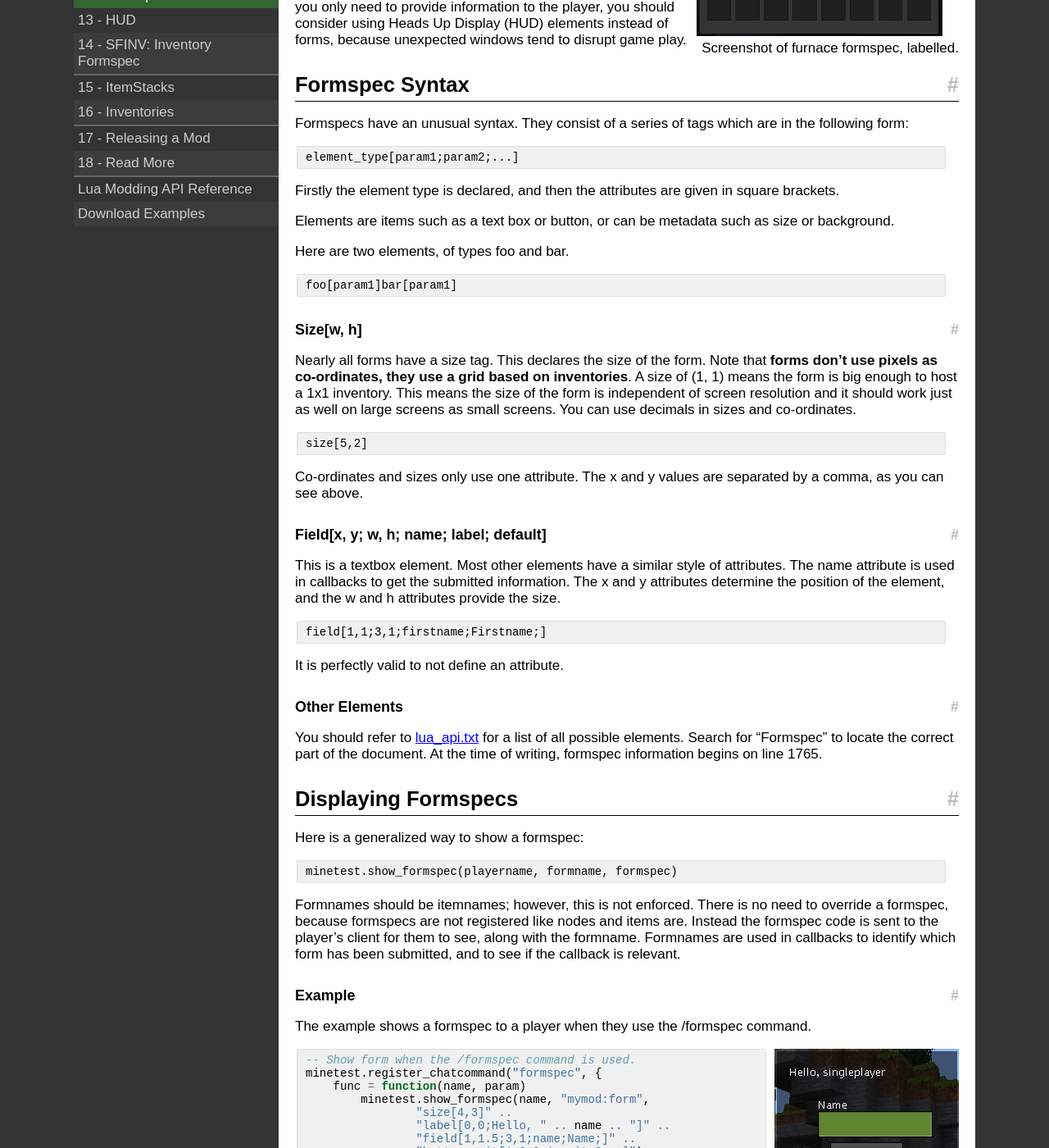
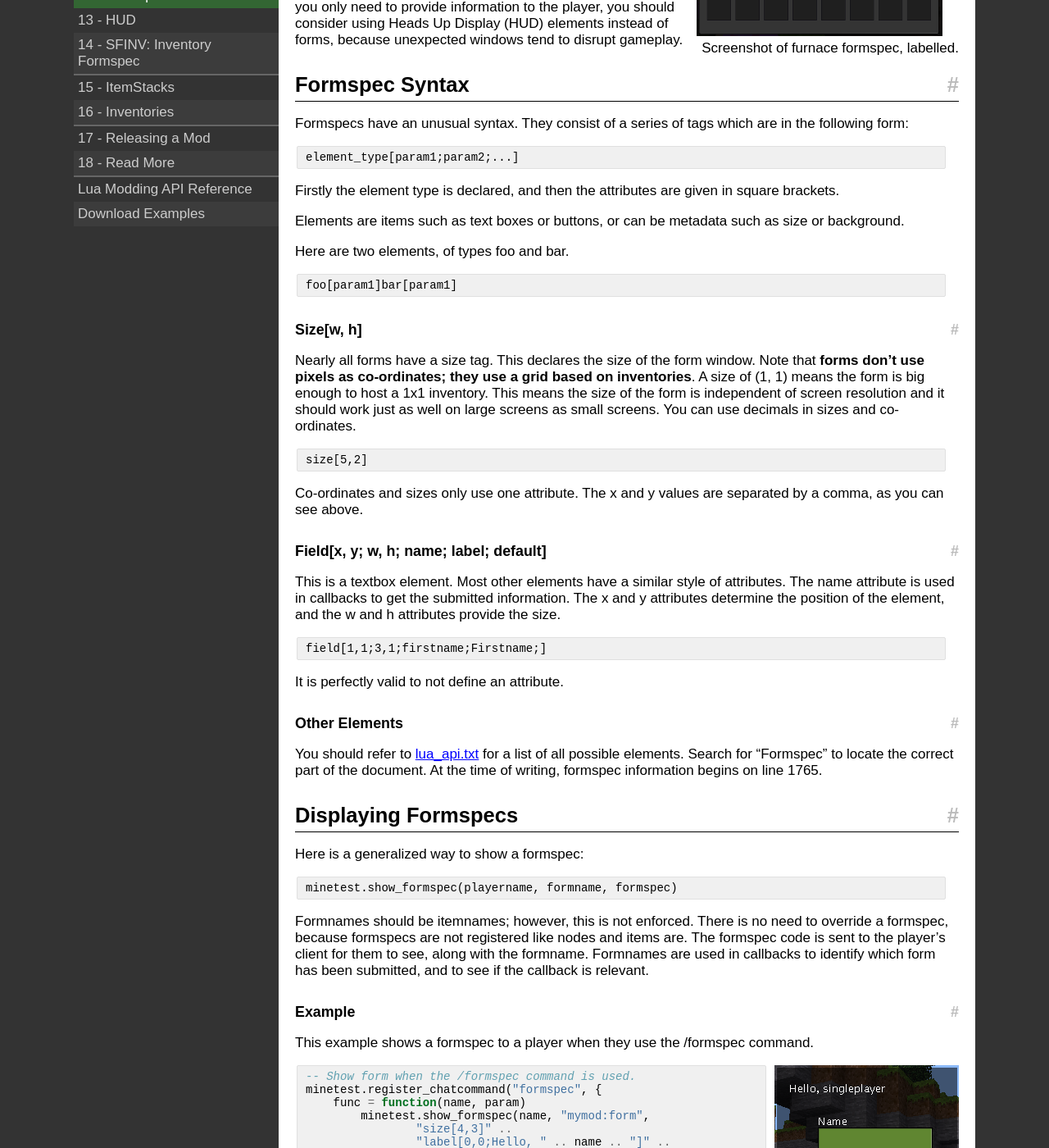
Before and after one commit to rubenwardy/minetest_modding_book, a Jekyll site: the page built from en/chapters/formspecs.md, in a window 1280 px wide and 1400 px high, scrolled down 386 px. Shown: the whole window at 82% size. Built offline with Jekyll 4.4.1, drawn with Linux system fonts in a browser that asks for light colours; nearby versions of some CDN libraries; some of the changed text lies outside the part shown.

Commit message:
Edit the edits

```diff
--- a/en/chapters/formspecs.md
+++ b/en/chapters/formspecs.md
@@ -26,7 +26,7 @@ buttons and fields to allow you to enter information.
 
 Note that if you do not need to get user input, for example when you only need
 to provide information to the player, you should consider using Heads Up Display
-(HUD) elements instead of forms, because unexpected windows tend to disrupt game play.
+(HUD) elements instead of forms, because unexpected windows tend to disrupt gameplay.
 
 ## Formspec Syntax
 
@@ -38,7 +38,7 @@ They consist of a series of tags which are in the following form:
 Firstly the element type is declared, and then the attributes are given
 in square brackets.
 
-Elements are items such as a text box or button, or can be metadata such
+Elements are items such as text boxes or buttons, or can be metadata such
 as size or background.
 
 Here are two elements, of types foo and bar.
@@ -47,8 +47,8 @@ Here are two elements, of types foo and bar.
 
 ### Size[w, h]
 
-Nearly all forms have a size tag. This declares the size of the form. Note that
-**forms don't use pixels as co-ordinates, they use a grid based on inventories**.
+Nearly all forms have a size tag. This declares the size of the form window. Note that
+**forms don't use pixels as co-ordinates; they use a grid based on inventories**.
 A size of (1, 1) means the form is big enough to host a 1x1 inventory.
 This means the size of the form is independent of screen resolution and it should work
 just as well on large screens as small screens.
@@ -84,14 +84,14 @@ Here is a generalized way to show a formspec:
 
 Formnames should be itemnames; however, this is not enforced.
 There is no need to override a formspec, because formspecs are not registered like
-nodes and items are. Instead the formspec code is sent to the player's client for them
+nodes and items are. The formspec code is sent to the player's client for them
 to see, along with the formname.
 Formnames are used in callbacks to identify which form has been submitted,
 and to see if the callback is relevant.
 
 ### Example
 
-The example shows a formspec to a player when they use the /formspec command.
+This example shows a formspec to a player when they use the /formspec command.
 
 <figure class="right_image">
     <img src="{{ page.root }}/static/formspec_name.png" alt="Name Formspec">
```
Also changed, not shown: other parts of en/chapters/formspecs.md (+2 -2 lines).
